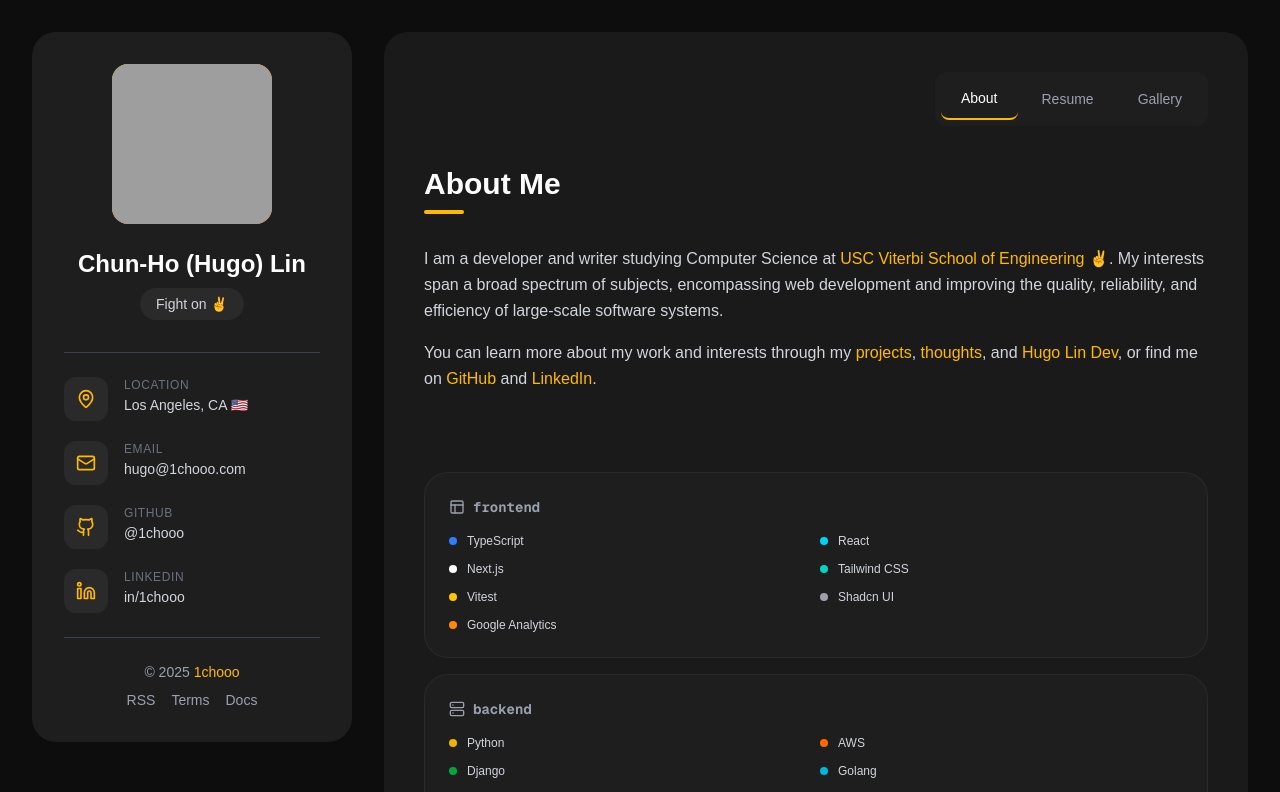
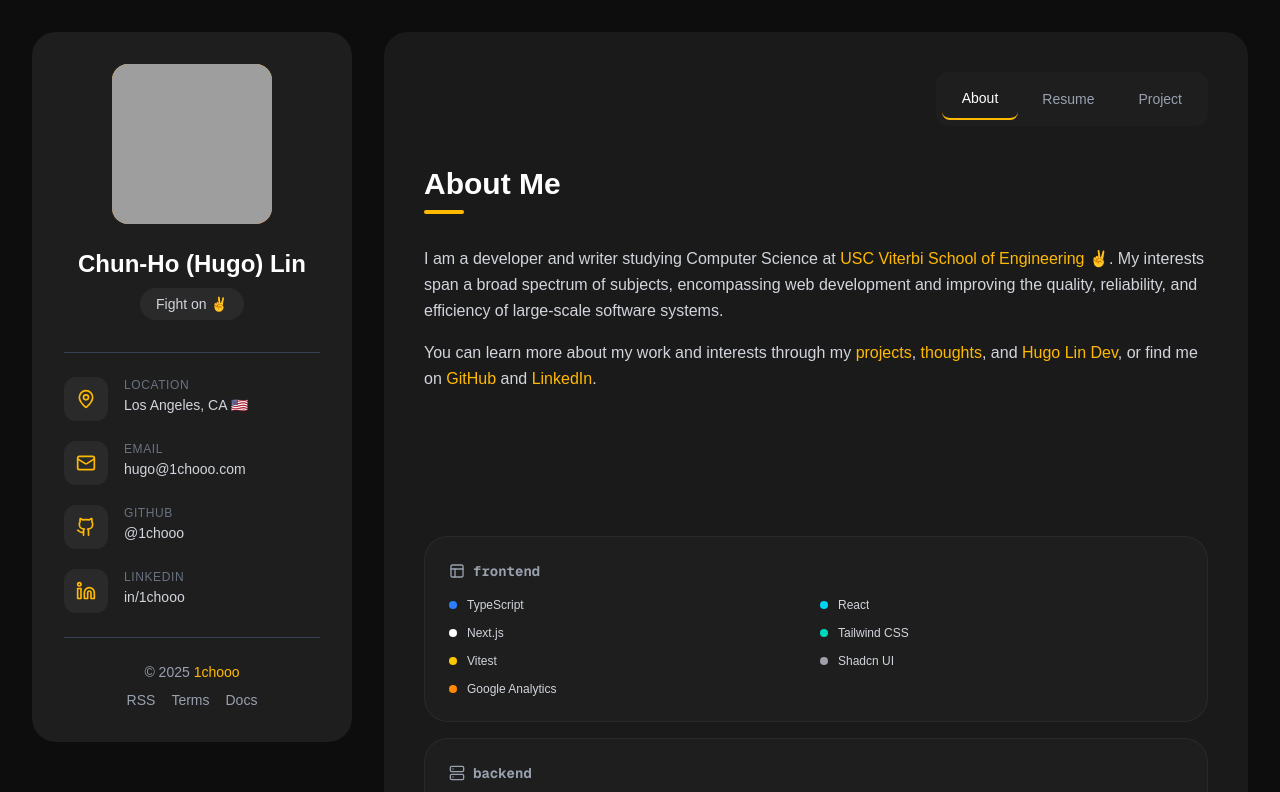
Before and after one commit to Sleepy-xx/PersonalWebsite, a Next.js app: page / in a window 1280 px wide. Shown: the top 792 px of the page. Built offline with nearby package versions, Linux system fonts and the light colour scheme; grey boxes are pictures that could not be loaded.

Commit message:
Restore Project tab, remove Gallery, update About layout

```diff
--- a/src/components/portfolio/Home.jsx
+++ b/src/components/portfolio/Home.jsx
@@ -3,11 +3,10 @@ import React, { useState } from 'react';
 import ProfileSidebar from '@/components/portfolio/ProfileSidebar';
 import NavigationTabs from '@/components/portfolio/NavigationTabs';
 import AboutSection from '@/components/portfolio/AboutSection';
-import ProjectsSection from '@/components/portfolio/ProjectsSection';
-import BlogSection from '@/components/portfolio/BlogSection';
+import ProjectsSection from '@/components/portfolio/ProjectsSection'; // ✅ 确保引入 Project
 import TechStackSection from '@/components/portfolio/TechStackSection';
 import ResumeSection from '@/components/portfolio/ResumeSection';
-import GallerySection from '@/components/portfolio/GallerySection';
+// ❌ GallerySection 的引入已删除
 
 export default function Home() {
   const [activeTab, setActiveTab] = useState('about');
@@ -16,20 +15,16 @@ export default function Home() {
     switch (activeTab) {
       case 'about':
         return (
-          <>
+          <div className="space-y-16">
             <AboutSection />
-            {/* 原来的 ProjectsSection 和 BlogSection 已经被移除 */}
+            {/* ✅ About 页面只留简介和技术栈，不显示 Project */}
             <TechStackSection />
-          </>
+          </div>
         );
       case 'resume':
         return <ResumeSection />;
       case 'project':
-        return <ProjectsSection />;
-      case 'blog':
-        return <BlogSection />;
-      case 'gallery':
-        return <GallerySection />;
+        return <ProjectsSection />; // ✅ 恢复 Project 独立页面
       default:
         return <AboutSection />;
     }
--- a/src/components/portfolio/NavigationTabs.jsx
+++ b/src/components/portfolio/NavigationTabs.jsx
@@ -4,7 +4,8 @@ import { cn } from '@/lib/utils';
 const tabs = [
   { id: 'about', label: 'About' },
   { id: 'resume', label: 'Resume' },
-  { id: 'gallery', label: 'Gallery' },
+  { id: 'project', label: 'Project' }, // ✅ 加回 Project
+  // gallery 已删除
 ];
 
 export default function NavigationTabs({ activeTab, onTabChange }) {
```
